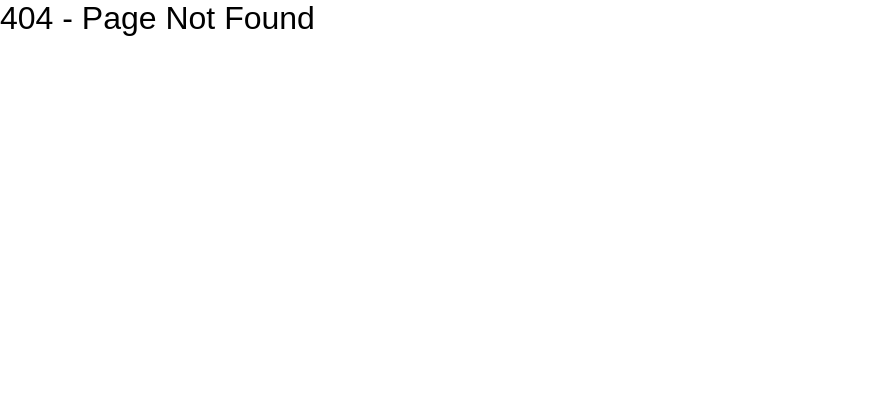
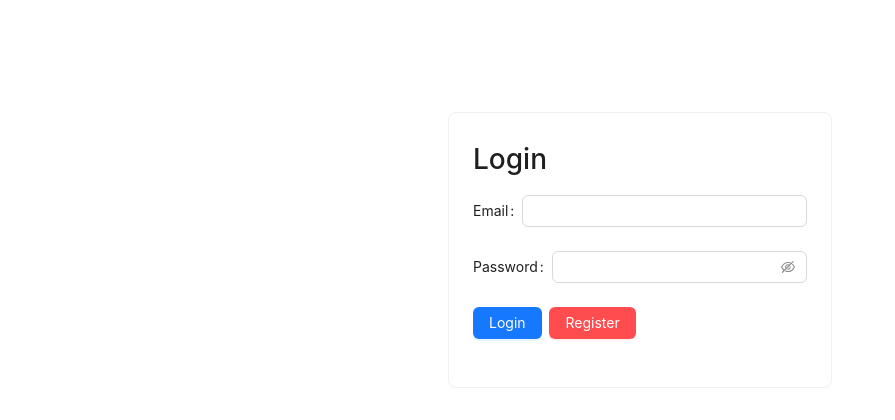
Before and after one commit to krishnajulakanti/shopping-cart, a React (Create React App) app: page /auth/login in a window 1280 px wide. Before the commit this address had no page. Shown: the top 420 px of the page, without its empty margins (0-895 px from the left). Built offline with nearby package versions, Linux system fonts and the light colour scheme.

Commit message:
routes reconfigured

```diff
--- a/db.json
+++ b/db.json
@@ -17,6 +17,36 @@
       "email": "kjulakanti+2@primesoft.net",
       "password": "123",
       "name": "Green"
+    },
+    {
+      "id": "57de",
+      "email": "kjulakanti+1@primesoft.net",
+      "password": "111",
+      "name": "Green"
+    },
+    {
+      "id": "7b56",
+      "email": "kjulakanti+1@primesoft.net",
+      "password": "111",
+      "name": "Sunshine Builders"
+    },
+    {
+      "id": "cd6d",
+      "email": "kjulakanti+1@primesoft.net",
+      "password": "222",
+      "name": "Green"
+    },
+    {
+      "id": "c905",
+      "email": "kjulakanti+1@primesoft.net",
+      "password": "aaa",
+      "name": "Green"
+    },
+    {
+      "id": "0521",
+      "email": "kjulakanti+2@primesoft.net",
+      "password": "qqq",
+      "name": "Green"
     }
   ]
 }
--- a/src/App.js
+++ b/src/App.js
@@ -1,3 +1,33 @@
+import React, { Suspense } from 'react';
+import { Navigate, Route, BrowserRouter as Router, Routes } from 'react-router-dom';
+import './assets/styles/App.css';
+import useAuth from './features/auth/hooks';
+import AuthRoutes from './routes/AuthRoutes';
+import MainRoutes from './routes/MainRoutes';
+
+function App() {
+  const { user } = useAuth();
+
+  return (
+    <div>
+      <Router>
+        <Suspense fallback={<div>Loading...</div>}>
+          <Routes>
+            <Route path="/*" element={user?.isLoggedIn ? <MainRoutes /> : <Navigate replace to="/auth/login" />} />
+            <Route path="/auth/*" element={<AuthRoutes />} />
+            {/* <Route path="/*" element={user?.isLoggedIn ? <MainRoutes /> : <AuthRoutes />} /> */}
+          </Routes>
+        </Suspense>
+      </Router>
+    </div>
+  );
+}
+
+export default App;
+
+
+
+
 // import React from 'react';
 // import { BrowserRouter as Router } from 'react-router-dom';
 // import './assets/styles/App.css';
@@ -30,51 +60,3 @@
 // }
 
 // export default App;
-
-
-
-import React, { Suspense, lazy } from 'react';
-import { Navigate, Route, BrowserRouter as Router, Routes } from 'react-router-dom';
-import './assets/styles/App.css';
-import AppRoutes from './routes';
-import useAuth from './features/auth/hooks';
-import AuthRoutes from './routes/AuthRoutes';
-import { Layout } from 'antd';
-import Header from './components/layout/Header';
-import Footer from './components/layout/Footer';
-
-const Home = lazy(() => import('./pages/Home'));
-const Products = lazy(() => import('./pages/Products'));
-const ProductDetail = lazy(() => import('./features/product/pages/ProductDetail'));
-const Cart = lazy(() => import('./pages/Cart'));
-const Login = lazy(() => import('./pages/Login'));
-const Register = lazy(() => import('./pages/Register'));
-const NotFound = lazy(() => import('./pages/NotFound'));
-
-const { Content } = Layout;
-
-
-function App() {
-  const { user } = useAuth();
-
-  return (
-    <div>
-      <Router>
-        <Suspense fallback={<div>Loading...</div>}>
-          <Routes>
-            <Route path="/" element={<Navigate replace to={user?.isLoggedIn ? "/home" : "/login"} />} />
-            <Route path="/login" element={<Login />} />
-            <Route path="/register" element={<Register />} />
-            <Route path="/home" element={user?.isLoggedIn ? <Layout><Header /><Content className="app-content"><Home /></Content><Footer /></Layout> : <Navigate replace to="/login" />} />
-            <Route path="/products" element={user?.isLoggedIn ? <Layout><Header /><Content className="app-content"><Products /></Content><Footer /></Layout> : <Navigate replace to="/login" />} />
-            <Route path="/products/:id" element={user?.isLoggedIn ? <Layout><Header /><Content className="app-content"><ProductDetail /></Content><Footer /></Layout> : <Navigate replace to="/login" />} />
-            <Route path="/cart" element={user?.isLoggedIn ? <Layout><Header /><Content className="app-content"><Cart /></Content><Footer /></Layout> : <Navigate replace to="/login" />} />
-            <Route path="*" element={<NotFound />} />
-          </Routes>
-        </Suspense>
-      </Router>
-    </div>
-  );
-}
-
-export default App;
--- a/src/pages/Home.js
+++ b/src/pages/Home.js
@@ -3,7 +3,6 @@ import { useSelector } from 'react-redux';
 import { Link, useNavigate } from 'react-router-dom';
 import { selectUser } from '../features/auth/redux/authSlice';
 import useAuth from '../features/auth/hooks';
-import { Button } from 'antd';
 
 const Home = () => {
 
@@ -12,7 +11,7 @@ const Home = () => {
 
   useEffect(() => {
     if (!user) {
-      navigate('/login');
+      navigate('/auth/login');
     }
   }, [user, navigate]);
 
--- a/src/pages/Login.js
+++ b/src/pages/Login.js
@@ -1,4 +1,4 @@
-import React, { useEffect, useRef, useState } from 'react';
+import React, { useEffect, useRef } from 'react';
 import { Form, Input, Button, Card } from 'antd';
 import { useNavigate } from 'react-router-dom';
 import useAuth from '../features/auth/hooks';
@@ -12,11 +12,9 @@ const Login = () => {
 
   useEffect(() => {
     if (user?.isLoggedIn) {
-      navigate('/');
-    } else if (user?.isUserFound === false) {
-      alert(user?.message)
-    } else if (user?.isLoggedIn !== undefined) {
-      alert(user?.message)
+      navigate('/home');
+    } else if (user?.isUserFound === false || user?.isLoggedIn !== undefined) {
+      alert(user?.message);
     }
   }, [user])
 
@@ -29,7 +27,7 @@ const Login = () => {
   };
 
   const handleRegister = () => {
-    navigate('/register');
+    navigate('/auth/register');
   }
 
   return (
--- a/src/pages/Register.js
+++ b/src/pages/Register.js
@@ -1,5 +1,5 @@
-import React, { useEffect, useRef, useState } from 'react';
-import { Form, Input, Button, Card, message } from 'antd';
+import React, { useRef } from 'react';
+import { Form, Input, Button, Card } from 'antd';
 import { useNavigate } from 'react-router-dom';
 import useAuth from '../features/auth/hooks';
 
@@ -19,11 +19,11 @@ const Register = () => {
     }
     registerUser(data);
     alert(user?.message)
-    navigate('/login')
+    navigate('/auth/login')
   };
 
   const handleLogin = () => {
-    navigate('/login');
+    navigate('/auth/login');
   }
 
   return (
--- a/src/routes/AuthRoutes.js
+++ b/src/routes/AuthRoutes.js
@@ -1,21 +1,47 @@
-import React from 'react';
-import { Routes, Route } from 'react-router-dom';
-// import './assets/styles/App.css';
-import Login from '../pages/Login';
-import Register from '../pages/Register';
-import Home from '../pages/Home';
+import React, { lazy, Suspense } from 'react';
+import { Routes, Route, Navigate } from 'react-router-dom';
 
-function AuthRoutes() {
+const Login = lazy(() => import('../pages/Login'));
+const Register = lazy(() => import('../pages/Register'));
+const NotFound = lazy(() => import('../pages/NotFound'));
 
-  return (
-    <div>
-      <Routes>
-        <Route path="/" element={<Home />} />
-        <Route path="/login" element={<Login />} />
-        <Route path="/register" element={<Register />} />
-      </Routes>
-    </div>
-  );
-}
+const AuthRoutes = () => (
+  <Suspense fallback={<div>Loading...</div>}>
+    <Routes>
+      <Route path="/" element={<Navigate replace to="/login" />} />
+      <Route path="/login" element={<Login />} />
+      <Route path="/register" element={<Register />} />
+      <Route path="*" element={<NotFound />} />
+    </Routes>
+  </Suspense>
+);
 
 export default AuthRoutes;
+
+
+
+
+
+
+
+// import React from 'react';
+// import { Routes, Route } from 'react-router-dom';
+// // import './assets/styles/App.css';
+// import Login from '../pages/Login';
+// import Register from '../pages/Register';
+// import Home from '../pages/Home';
+
+// function AuthRoutes() {
+
+//   return (
+//     <div>
+//       <Routes>
+//         <Route path="/" element={<Home />} />
+//         <Route path="/login" element={<Login />} />
+//         <Route path="/register" element={<Register />} />
+//       </Routes>
+//     </div>
+//   );
+// }
+
+// export default AuthRoutes;
--- /dev/null
+++ b/src/routes/MainRoutes.js
@@ -0,0 +1,39 @@
+import React, { lazy, Suspense } from 'react';
+import { Routes, Route, Navigate } from 'react-router-dom';
+import { Layout } from 'antd';
+import Header from '../components/layout/Header';
+import Footer from '../components/layout/Footer';
+import useAuth from '../features/auth/hooks';
+
+const Home = lazy(() => import('../pages/Home'));
+const Products = lazy(() => import('../pages/Products'));
+const ProductDetail = lazy(() => import('../features/product/pages/ProductDetail'));
+const Cart = lazy(() => import('../pages/Cart'));
+const NotFound = lazy(() => import('../pages/NotFound'));
+
+const { Content } = Layout;
+
+const MainRoutes = () => {
+  // const { user } = useAuth();
+
+  return (
+    <Layout>
+      <Header />
+      <Content className="app-content">
+        <Suspense fallback={<div>Loading...</div>}>
+          <Routes>
+            <Route path="/" element={<Navigate replace to="/home" />} />
+            <Route path="/home" element={<Home />} />
+            <Route path="/products" element={<Products />} />
+            <Route path="/products/:id" element={<ProductDetail />} />
+            <Route path="/cart" element={<Cart />} />
+            <Route path="*" element={<NotFound />} />
+          </Routes>
+        </Suspense>
+      </Content>
+      <Footer />
+    </Layout>
+  );
+};
+
+export default MainRoutes;
```
Also changed, not shown: src/routes/index.js (+34 -34 lines).
